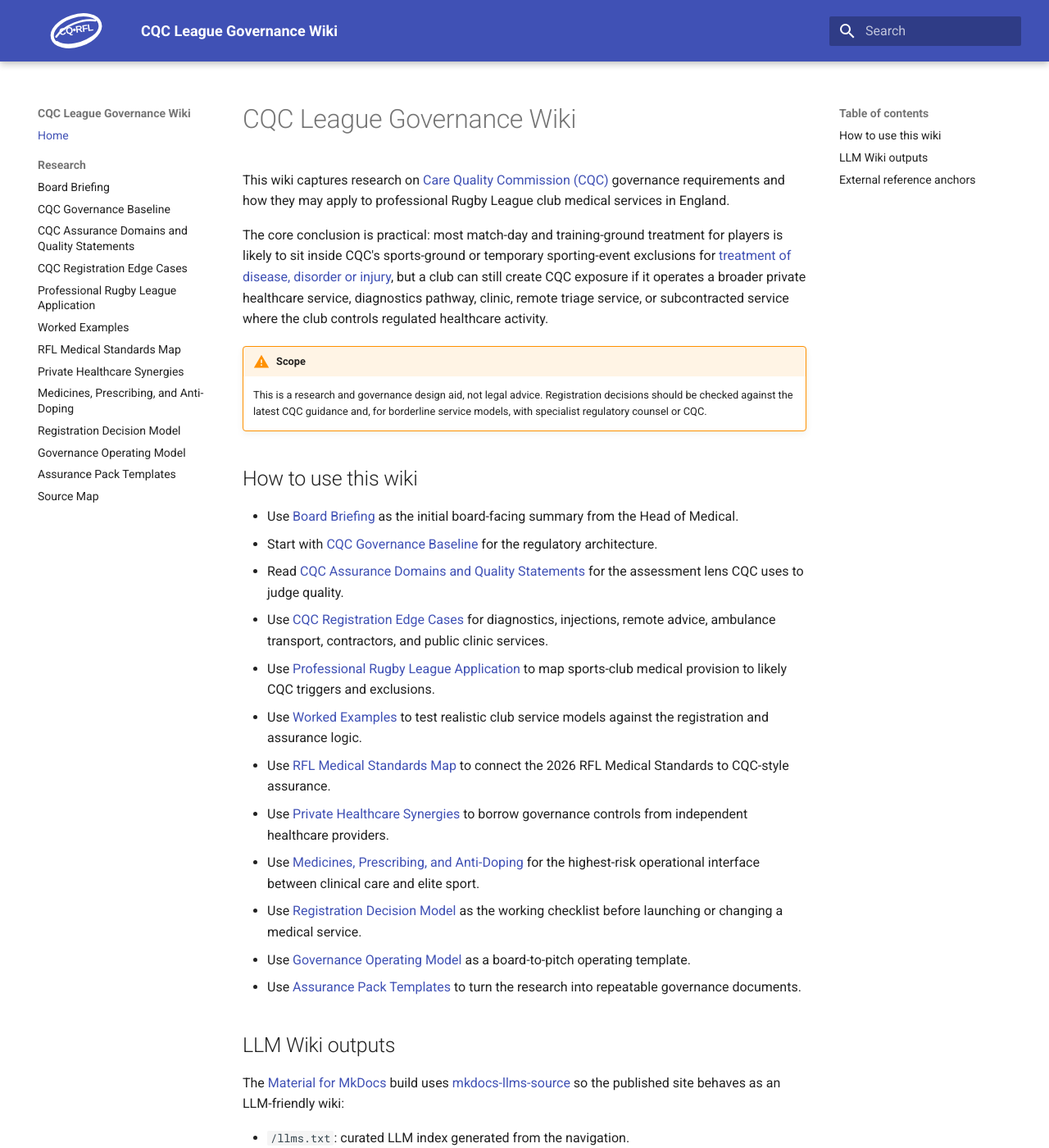
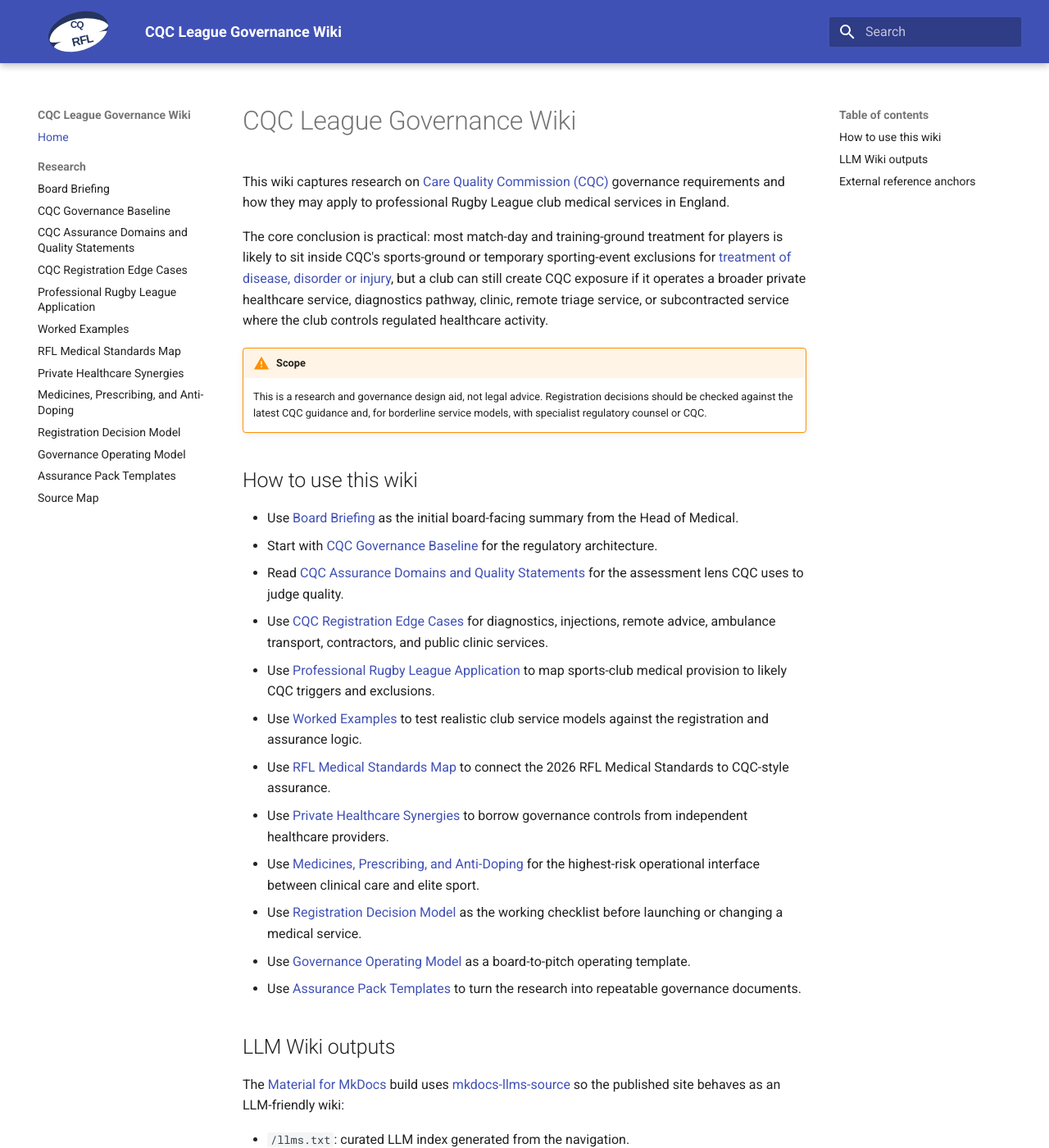
Before and after one commit to ajdench/cqc-league, an MkDocs documentation site: the page built from docs/index.md, in a window 1280 px wide and 1400 px high. Shown: the whole window at 82% size. Built offline with MkDocs 1.6.1 and Material for MkDocs 9.7.7, drawn with Linux system fonts in a browser that asks for light colours.

Commit message:
Use supplied CQ RFL ball logo

```diff
--- a/docs/stylesheets/extra.css
+++ b/docs/stylesheets/extra.css
@@ -2,13 +2,13 @@
   align-items: center;
   display: inline-flex !important;
   justify-content: center;
-  min-width: 4.8rem;
+  min-width: 5rem;
 }
 
 .md-header__button.md-logo img,
 .md-nav__button.md-logo img {
-  height: 2.55rem;
+  height: 2.65rem;
   max-width: none;
-  min-width: 4.7rem;
+  min-width: 4.95rem;
   width: auto;
 }
```
Also changed, not shown: docs/assets/cqa-logo.svg.
